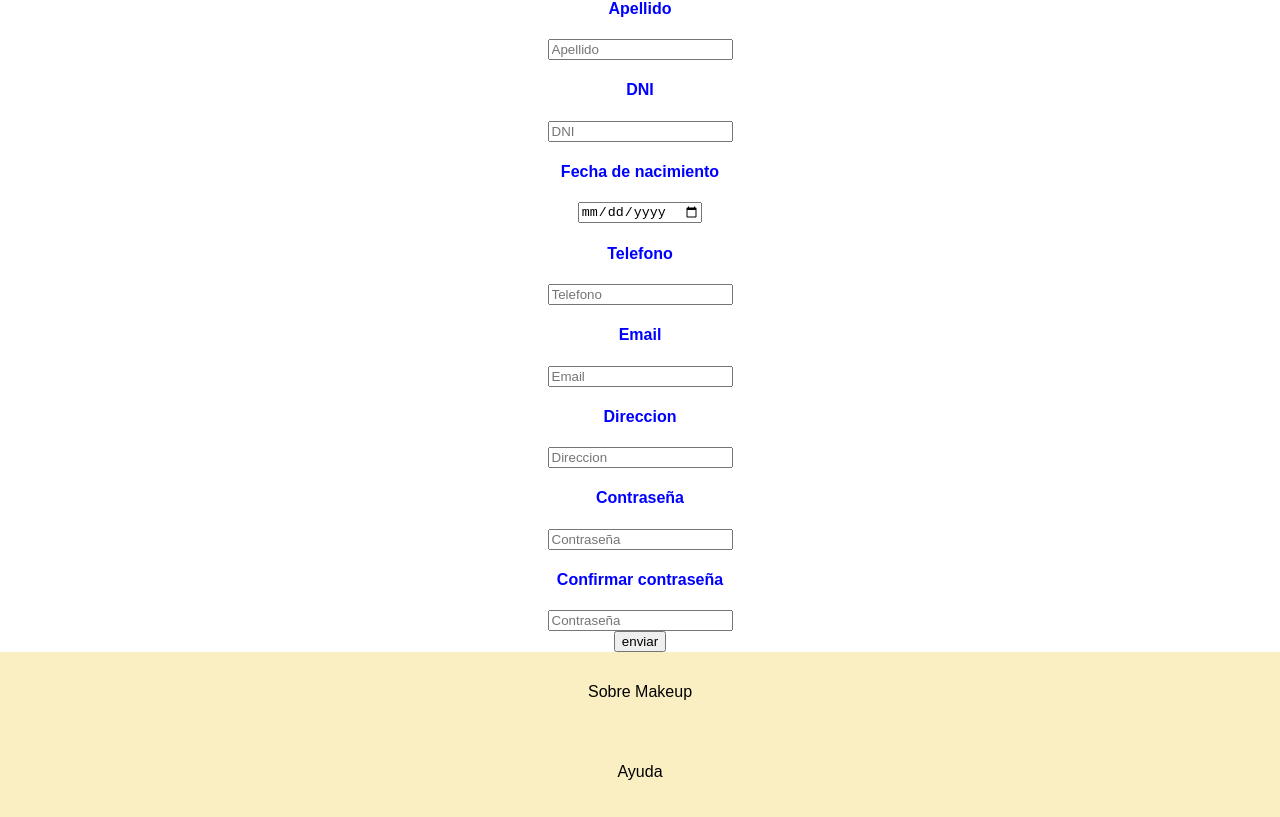
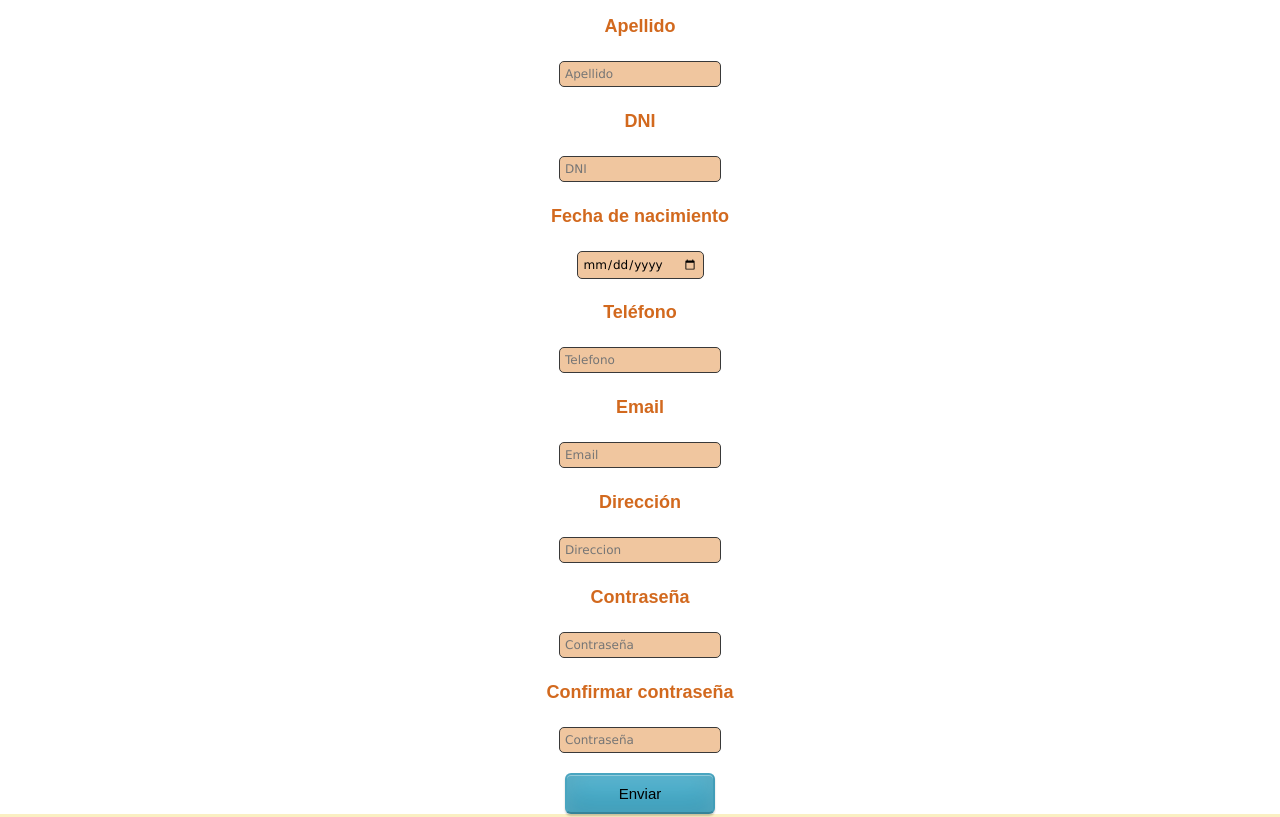
Before and after one commit to Hunteando/ecommerce-s1-g8, a React (Vite) app in the folder frontend/: page /formreg in a window 1280 px wide. Shown: the part 163-980 px from the top of the page. Built offline with nearby package versions, Linux system fonts and the light colour scheme.

Commit message:
Agregando estilos

```diff
--- a/frontend/src/pages/Formreg/Formreg.jsx
+++ b/frontend/src/pages/Formreg/Formreg.jsx
@@ -20,7 +20,7 @@ const initForm = {
 
 const styles = {
     fontWeight: "bold",
-    color: "#dc3545"
+    color: "red"
 }
 
 // Funcion que establece los parámetros y logica de validacion de campos
@@ -130,6 +130,7 @@ const formReg = () => {
             <form onSubmit={handleSubmit} className={style.form}>
                 <h4 className={style.h4}>Nombre</h4>
                 <input
+                    className={style.input}
                     id="nombre"
                     name="nombre"
                     type="text"
@@ -143,6 +144,7 @@ const formReg = () => {
 
                 <h4 className={style.h4}>Apellido</h4>
                 <input
+                    className={style.input}
                     id="apellido"
                     name="apellido"
                     type="text"
@@ -156,6 +158,7 @@ const formReg = () => {
 
                 <h4 className={style.h4}>DNI</h4>
                 <input
+                    className={style.input}
                     id="dni"
                     name="dni"
                     type="text"
@@ -169,6 +172,7 @@ const formReg = () => {
 
                 <h4 className={style.h4}>Fecha de nacimiento</h4>
                 <input
+                    className={style.input}
                     id="fechaNac"
                     name="fechaNac"
                     type="date"
@@ -180,8 +184,9 @@ const formReg = () => {
                 />
                 {error.fechaNac && <p style={styles}>{error.fechaNac}</p>}
 
-                <h4 className={style.h4}>Telefono</h4>
+                <h4 className={style.h4}>Teléfono</h4>
                 <input
+                    className={style.input}
                     id="telefono"
                     name="telefono"
                     type="text"
@@ -195,6 +200,7 @@ const formReg = () => {
 
                 <h4 className={style.h4}>Email</h4>
                 <input
+                    className={style.input}
                     id="email"
                     name="email"
                     type="text"
@@ -205,8 +211,9 @@ const formReg = () => {
                     required
                 />
                 {error.email && <p style={styles}>{error.email}</p>}
-                <h4 className={style.h4}>Direccion</h4>
+                <h4 className={style.h4}>Dirección</h4>
                 <input
+                    className={style.input}
                     id="direccion"
                     name="direccion"
                     type="text"
@@ -220,6 +227,7 @@ const formReg = () => {
 
                 <h4 className={style.h4}>Contraseña</h4>
                 <input
+                    className={style.input}
                     id="password"
                     name="password"
                     type="password"
@@ -233,6 +241,7 @@ const formReg = () => {
 
                 <h4 className={style.h4}>Confirmar contraseña</h4>
                 <input
+                    className={style.input}
                     id="cPassword"
                     name="cPassword"
                     type="text"
@@ -243,7 +252,9 @@ const formReg = () => {
                     required
                 />
                 {error.cPassword && <p style={styles}>{error.cPassword}</p>}
-                <input type="submit" value="enviar" />
+
+
+                <input className={style.submit} type="submit" value="Enviar" />
             </form>
 
             <Footer />
--- a/frontend/src/pages/Formreg/estilos.module.css
+++ b/frontend/src/pages/Formreg/estilos.module.css
@@ -1,13 +1,49 @@
 .h4{
-    color: blue;
+    color:chocolate;
+    font:italic;
+    font-size: large;
 }
 
 .form{
     width: 100%;
-  max-width: 600px;
+  max-width: 500px;
   margin: 0 auto;
   display: flex;
   flex-direction: column;
   justify-content: center;
   align-items: center;
 }
+
+.input{
+    background: rgba(226, 142, 64, 0.5);
+    border: 1px solid #393939;
+    border-radius: 5px 5px 5px 5px;
+    color: #000000;
+    font-size: 12px;
+    padding: 5px;
+    font-family: Verdana, Geneva, Tahoma, sans-serif;
+
+}
+
+.submit{
+    background-color: #49AFCD;
+    background-image: -moz-linear-gradient(center top , #5BC0DE, #2F96B4);
+    background-repeat: repeat-x;
+    border-color: rgba(0, 0, 0, 0.1) rgba(0, 0, 0, 0.1) rgba(0, 0, 0, 0.25);
+    border-radius: 6px 6px 6px 6px;
+    box-shadow: 0 2px 2px rgba(0, 0, 0, 0.2), 0 1px 0 rgba(255, 255, 255, 0.35) inset, 0 10px 20px rgba(255, 255, 255, 0.12) inset, 0 -10px 30px rgba(0, 0, 0, 0.12) inset;
+    color: rgb(0, 0, 0);
+    display: block;
+    float: left;
+    font-size: 15px;
+    margin-top: 20px;
+    padding: 10px 5px;
+    text-align: center;
+    text-decoration: none;
+    width: 150px;
+}
+
+.submit:hover {
+    background-color: #2F96B4 !important;
+    background-image: -moz-linear-gradient(center top , #2F96B4, #2F96B4);
+}
```
Also changed, not shown: frontend/src/pages/Formreg/formreg.module.css (deleted).
